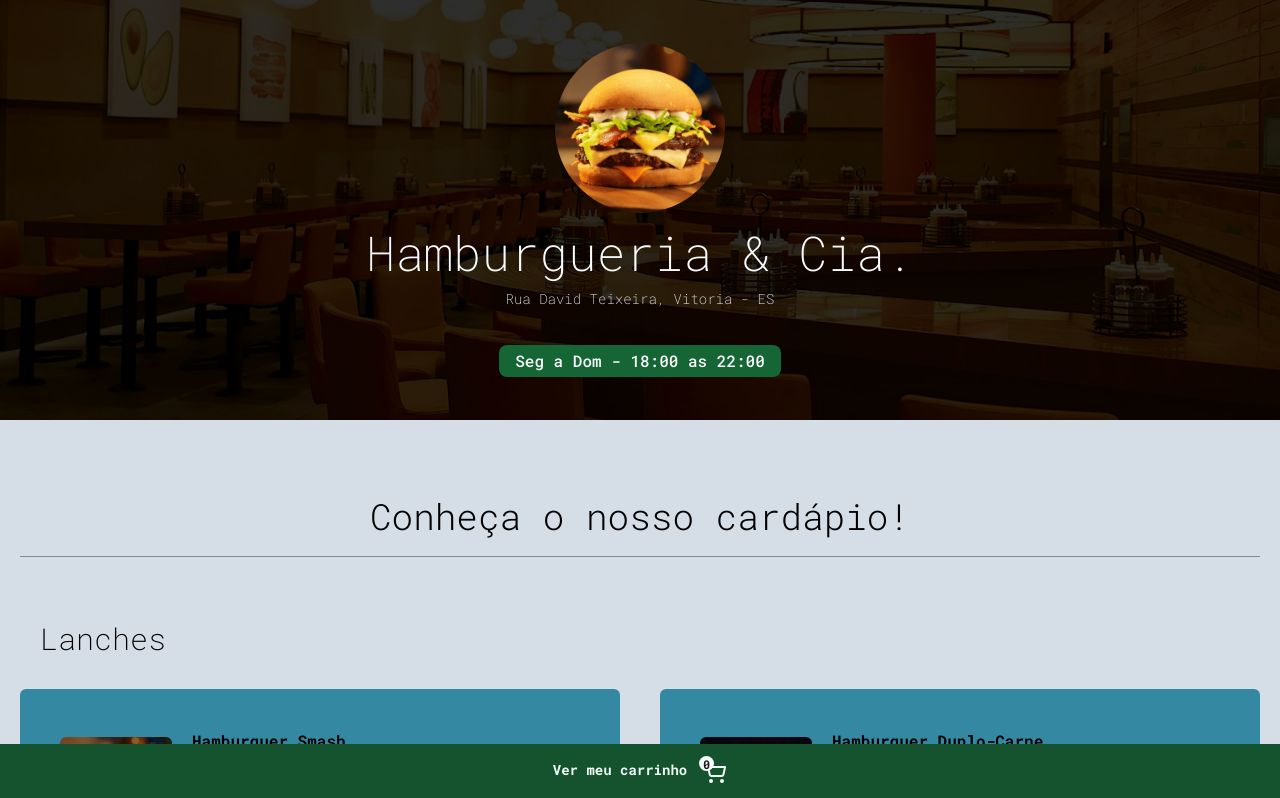
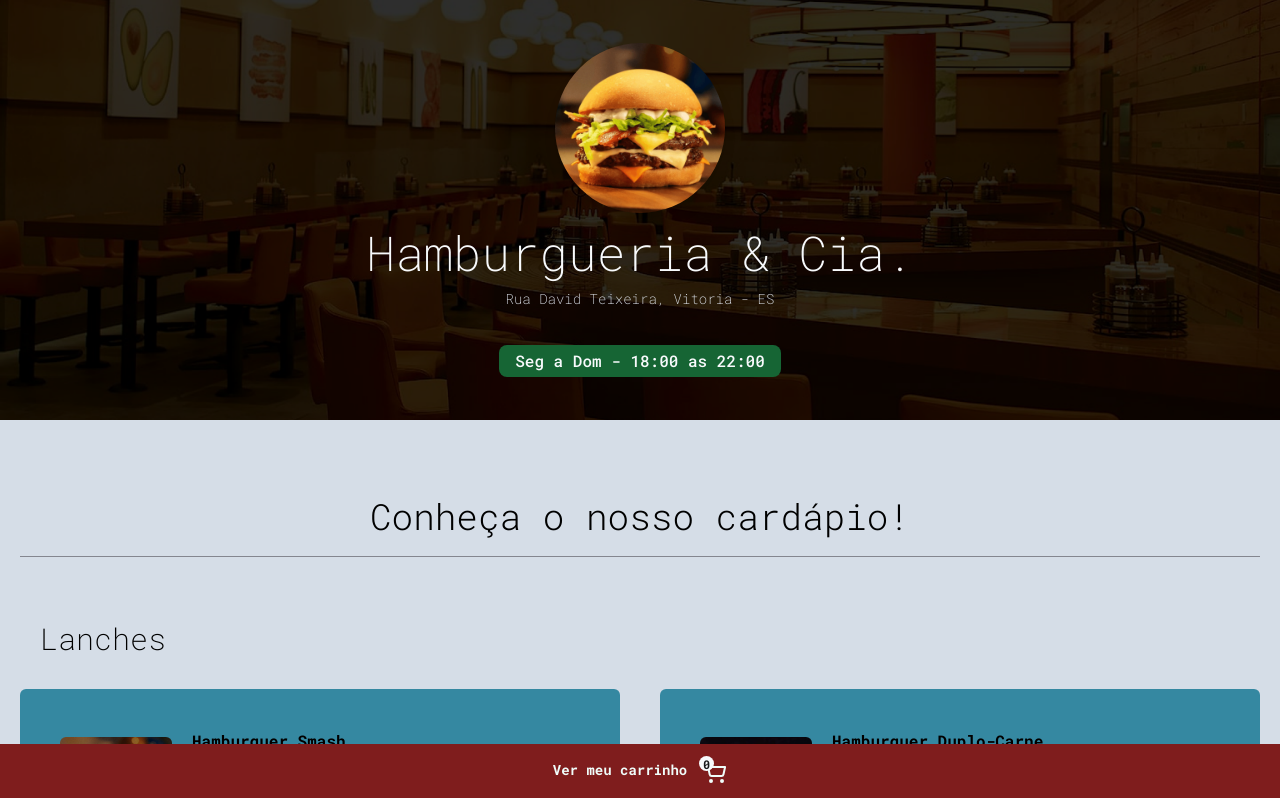
Before and after one commit to victorzld/cardapio-online, a Next.js app: page / in a window 1280 px wide. Shown: the top 798 px of the page. Built offline with nearby package versions, Linux system fonts and the light colour scheme.

Commit message:
second commit

```diff
--- a/src/app/pages/cardapio/cardapio.tsx
+++ b/src/app/pages/cardapio/cardapio.tsx
@@ -739,14 +739,14 @@ export default function Cardapio() {
             <div>
                 <div className="mt-10 w-full fixed bottom-0 z-40">
                     {hora >= 18 && hora < 22 ? (
-                        <div className="bg-green-900  p-4 flex items-center justify-center">
+                        <div className="bg-red-900  p-4 flex items-center justify-center">
                             <button onClick={() => setOpenModalCart(!openModalCart)} className="flex text-teal-50 font-bold">
                                 <p className="mr-4 text-sm">Ver meu carrinho</p>
 
                                 <div className='flex relative'>
                                     <span id="cart-count "
                                         className='absolute -ml-1 -mt-1 rounded-2xl text-zinc-900 bg-slate-50 w-[15px] h-[15px]
-                                text-xs flex items-center justify-center'
+                                        text-xs flex items-center justify-center'
                                     >
                                         {contador}
                                     </span>
@@ -755,7 +755,7 @@ export default function Cardapio() {
                             </button>
                         </div>
                     ) : (
-                        <div className="bg-red-900  p-4 flex items-center justify-center">
+                        <div className="bg-green-900  p-4 flex items-center justify-center">
                             <button onClick={() => setOpenModalCart(!openModalCart)} className="flex text-teal-50 font-bold">
                                 <p className="mr-4 text-sm">Ver meu carrinho</p>
 
```
